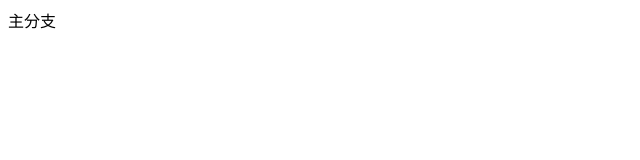
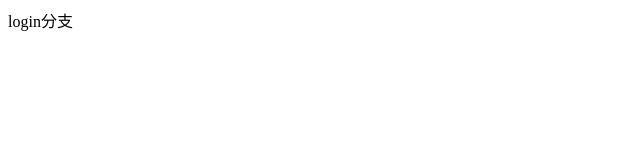
Before and after one commit to jiangqiaoci/shixian_3, a plain HTML site: page index.html in a window 1280 px wide. Shown: the full height of the page, 0-640 px from the left. Drawn offline with Linux system fonts and the light colour scheme.

Commit message:
login分支

```diff
--- a/index.html
+++ b/index.html
@@ -9,7 +9,7 @@
 </head>
 
 <body>
-    主分支
+    login分支
 </body>
 
 </html>
```
